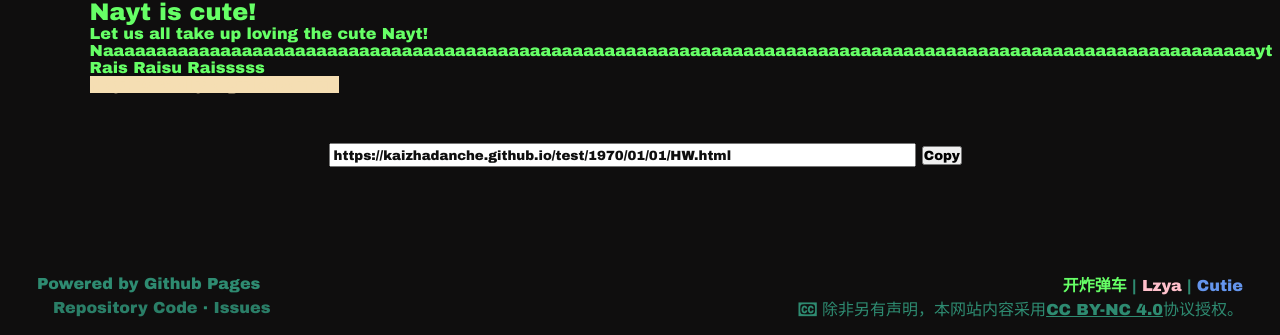
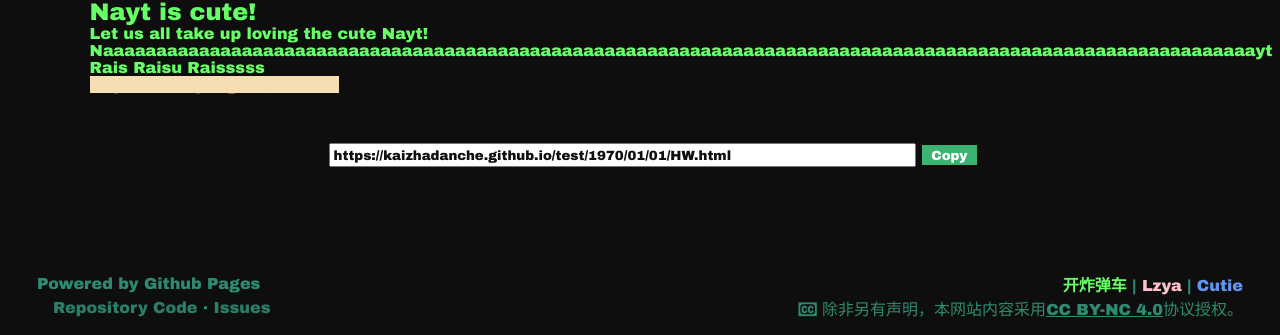
Before and after one commit to Kaizhadanche/kaizhadanche.github.io, a Jekyll site: the page built from _posts/1970-01-01-HW.md, in a window 1280 px wide. Shown: the part 193-528 px from the top of the page. Built offline with Jekyll 4.4.1, drawn with Linux system fonts in a browser that asks for light colours; comment, search, counter and statistics services are not loaded.

Commit message:
Update blog.css

```diff
--- a/css/blog.css
+++ b/css/blog.css
@@ -32,14 +32,14 @@ h1{
 	margin: 50px 20%;
 	width: 60%;
 }
-.href > input[type="text"]{
+.href-url{
 	width: 85%;
 	margin-left: 5%;
 	height: 1.8em;
 	padding-left: 0.2em;
 	color: #0F0F0F;
 }
-.href > input[type="button"]{
+.href-button{
 	width: 8%;
 	height: 1.5em;
 	background: #3CB371;
```
